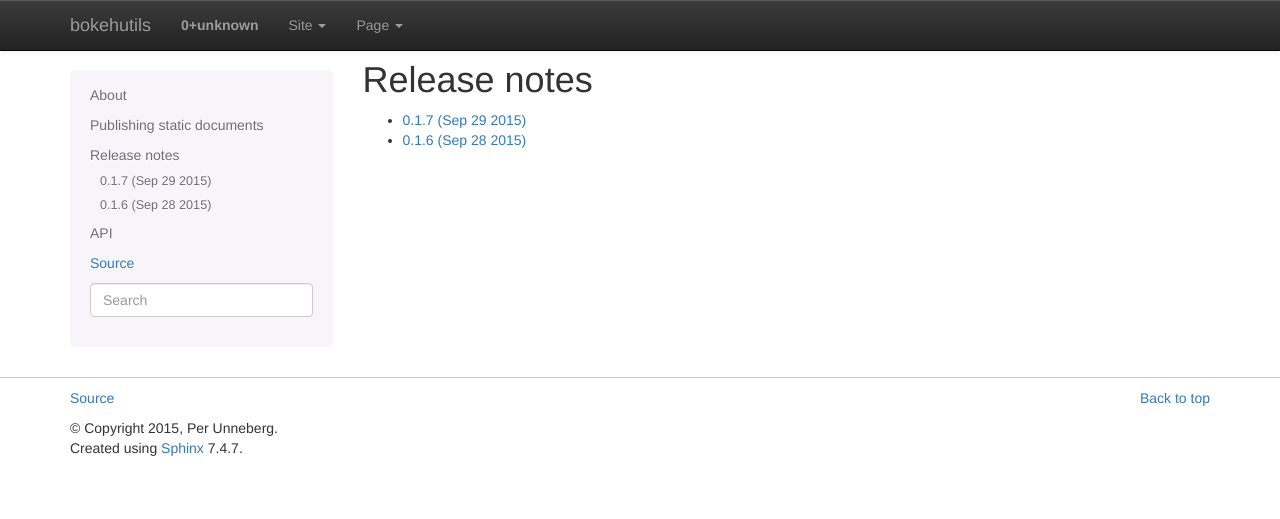
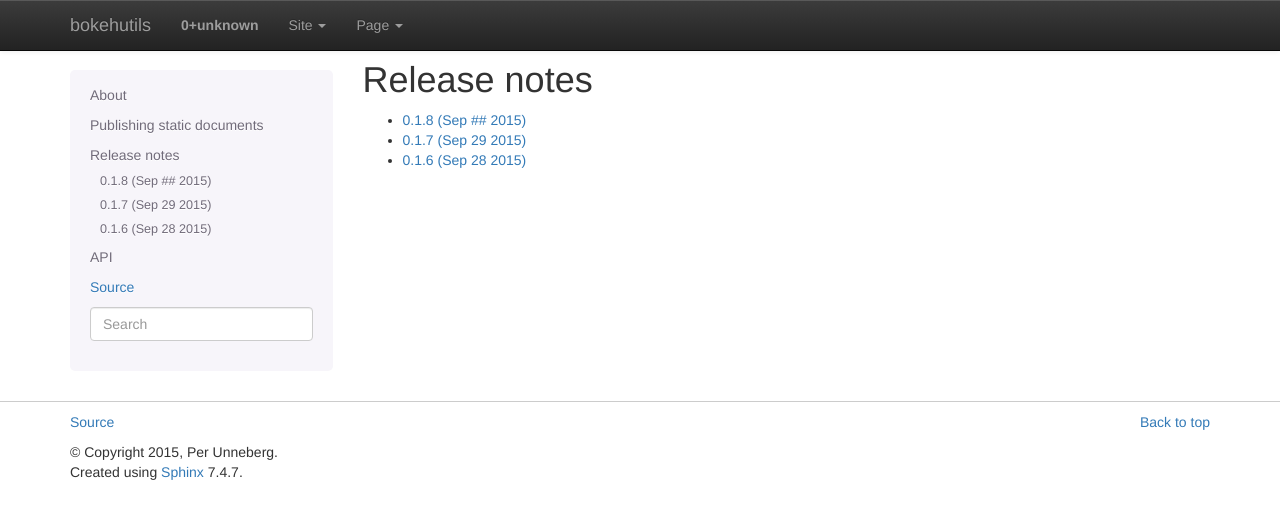
Before and after one commit to percyfal/bokehutils, a Sphinx documentation site: the page built from sphinx/source/docs/release_notes.rst, in a window 1280 px wide. Shown: the top 519 px of the page. Built offline with Sphinx 7.4.7, drawn with Linux system fonts in a browser that asks for light colours.

Commit message:
Add release notes

```diff
--- a/sphinx/source/docs/release_notes.rst
+++ b/sphinx/source/docs/release_notes.rst
@@ -4,5 +4,6 @@ Release notes
 .. toctree::
     :maxdepth: 1
 
+    releases/0.1.8
     releases/0.1.7
     releases/0.1.6
--- /dev/null
+++ b/sphinx/source/docs/releases/0.1.8.rst
@@ -0,0 +1,4 @@
+0.1.8 (Sep ## 2015)
+===================
+
+- add qualitative brewer palettes (issue #10)
```
